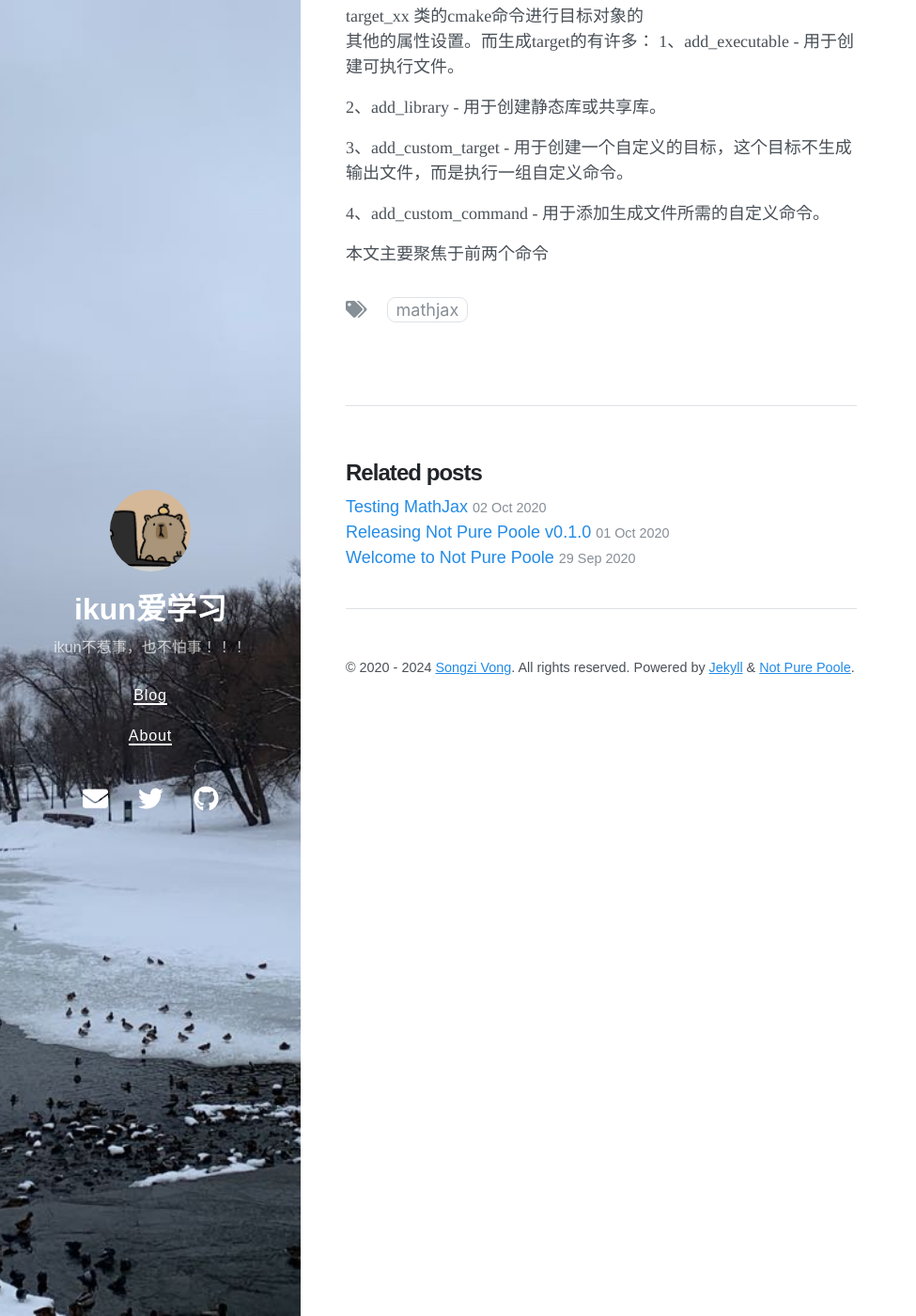
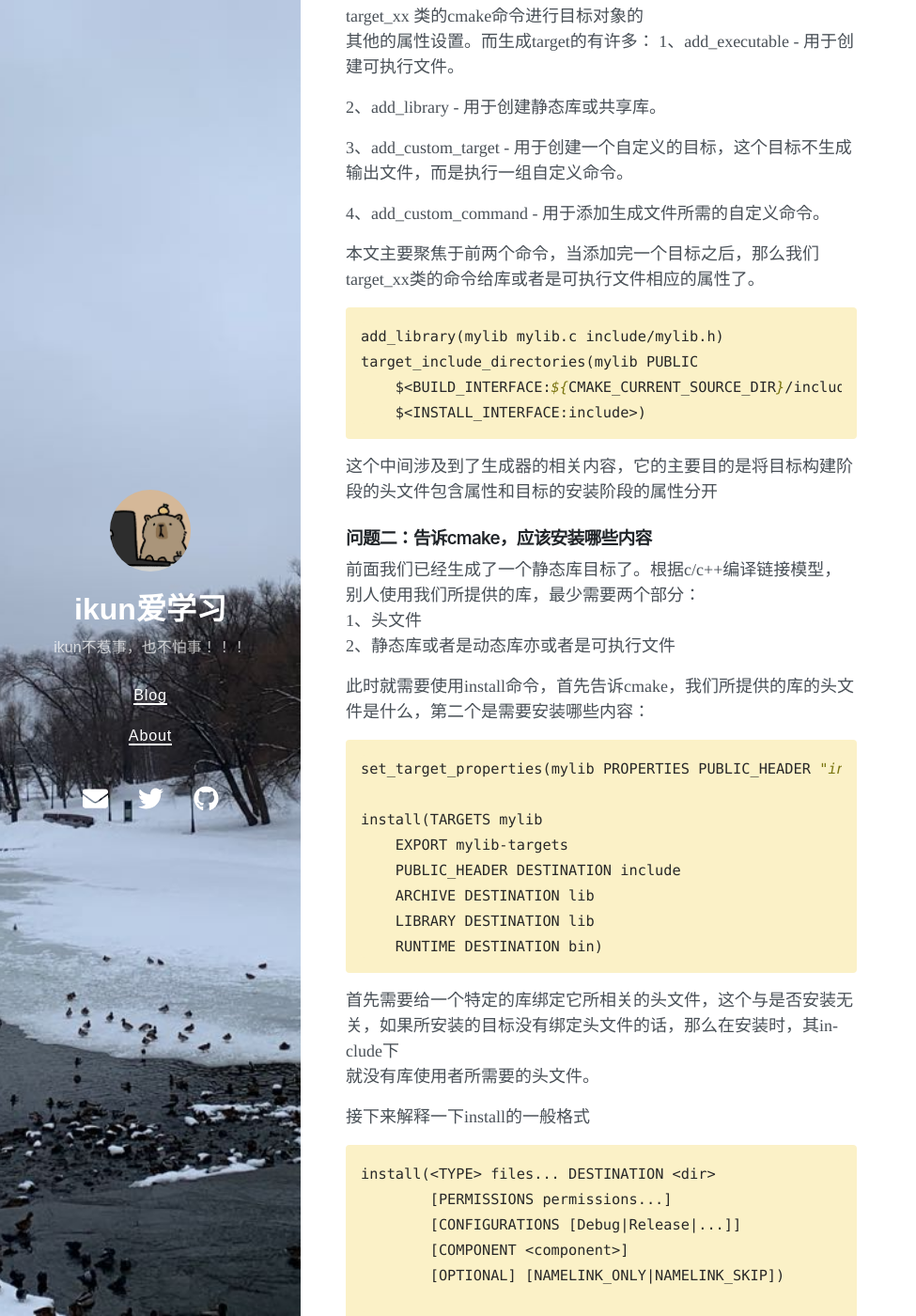
Before and after one commit to SuperIkunFan/SuperIkunFan.github.io, a Jekyll site: the page built from _posts/2024-09-04-学习cmake的install.md, in a window 1280 px wide and 1400 px high, scrolled down 2106 px. Shown: the whole window at 94% size, without its empty margins (0-975 px from the left). Built offline with Jekyll 4.4.1, drawn with Linux system fonts in a browser that asks for light colours; nearby versions of some CDN libraries; some of the changed text lies outside the part shown.

Commit message:
短期保存-16：30

````diff
--- a/_posts/2024-09-04-学习cmake的install.md
+++ b/_posts/2024-09-04-学习cmake的install.md
@@ -59,7 +59,7 @@ void hello();
 ```
 那么就需要解决前面所提到的三个问题
 
-### 如何构建一个目标
+### 问题一：如何构建一个目标
 首先是每一个cmakelists都需要声明的内容，即：
 版本最低要求以及项目名称
 
@@ -79,4 +79,61 @@ project(mytestlib)
 
 4、add_custom_command - 用于添加生成文件所需的自定义命令。
 
-本文主要聚焦于前两个命令
+本文主要聚焦于前两个命令，当添加完一个目标之后，那么我们target_xx类的命令给库或者是可执行文件相应的属性了。
+```cmake
+add_library(mylib mylib.c include/mylib.h)
+target_include_directories(mylib PUBLIC
+    $<BUILD_INTERFACE:${CMAKE_CURRENT_SOURCE_DIR}/include>
+    $<INSTALL_INTERFACE:include>)
+```
+这个中间涉及到了生成器的相关内容，它的主要目的是将目标构建阶段的头文件包含属性和目标的安装阶段的属性分开
+
+### 问题二：告诉cmake，应该安装哪些内容
+前面我们已经生成了一个静态库目标了。根据c/c++编译链接模型，别人使用我们所提供的库，最少需要两个部分：
+1、头文件
+2、静态库或者是动态库亦或者是可执行文件
+
+此时就需要使用install命令，首先告诉cmake，我们所提供的库的头文件是什么，第二个是需要安装哪些内容：
+```cmake
+set_target_properties(mylib PROPERTIES PUBLIC_HEADER "include/mylib.h")
+
+install(TARGETS mylib
+    EXPORT mylib-targets
+    PUBLIC_HEADER DESTINATION include
+    ARCHIVE DESTINATION lib
+    LIBRARY DESTINATION lib
+    RUNTIME DESTINATION bin)
+```
+首先需要给一个特定的库绑定它所相关的头文件，这个与是否安装无关，如果所安装的目标没有绑定头文件的话，那么在安装时，其include下
+就没有库使用者所需要的头文件。
+
+接下来解释一下install的一般格式
+```cmake
+install(<TYPE> files... DESTINATION <dir>
+        [PERMISSIONS permissions...]
+        [CONFIGURATIONS [Debug|Release|...]]
+        [COMPONENT <component>]
+        [OPTIONAL] [NAMELINK_ONLY|NAMELINK_SKIP])
+
+```
+可以看出这个命令是比较复杂的，其他的<TYPE>有以下几种：
+```
+PROGRAMS：用于安装可执行文件。
+
+LIBRARY：用于安装库文件。
+
+ARCHIVE：用于安装静态库文件。
+
+RUNTIME：用于安装运行时文件（主要用于 Windows）。
+
+OBJECTS：用于安装对象文件。
+
+DIRECTORY：用于安装整个目录。
+
+FILES：用于安装单个或多个文件
+```
+这六种是为了不同的目的所解决的类型。
+
+此外有两个是为了补充TARGETS所提出来的，即PUBLIC_HEADER和EXPORT是为了帮助TARGERTS进行安装之后能够正常工作进行的操作
+后面的DESTINATION内容就是指定安装的路径，这个是必须指定的。其余的参数都是可选的，根据实际需要进行设定。
+那么install中包含了两个必须设定的内容<type> xx DESTINATION <dir> [可选参数]
````
